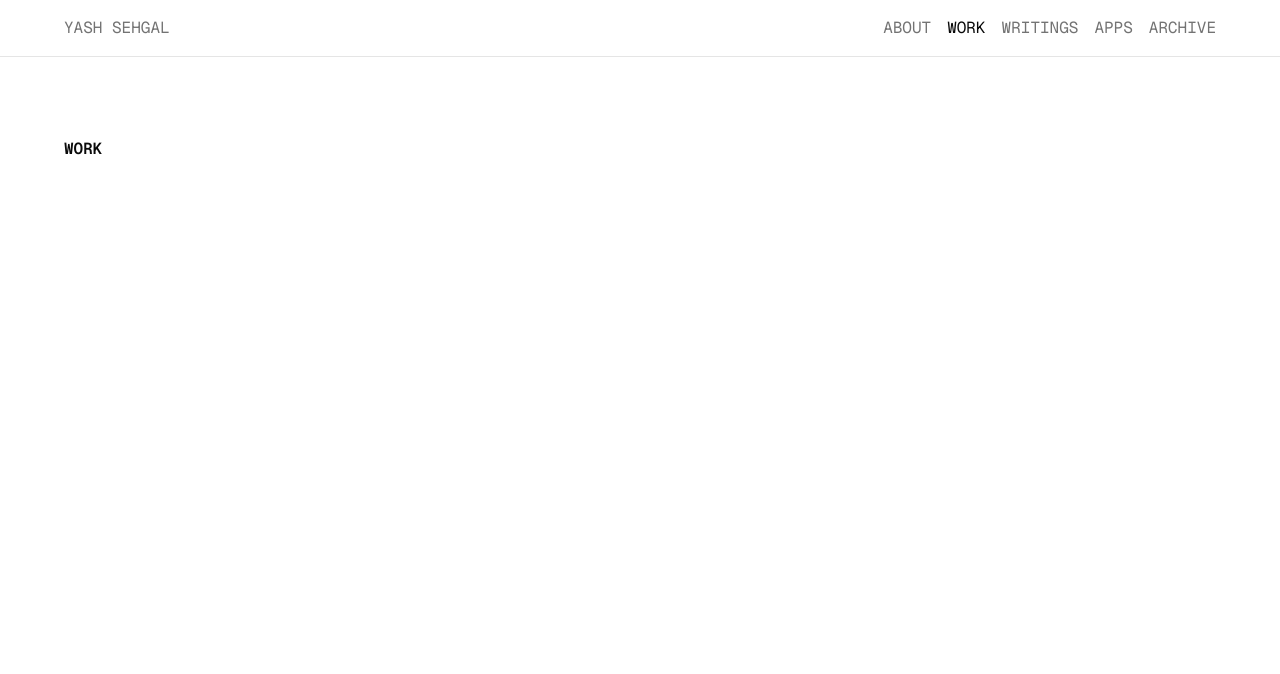
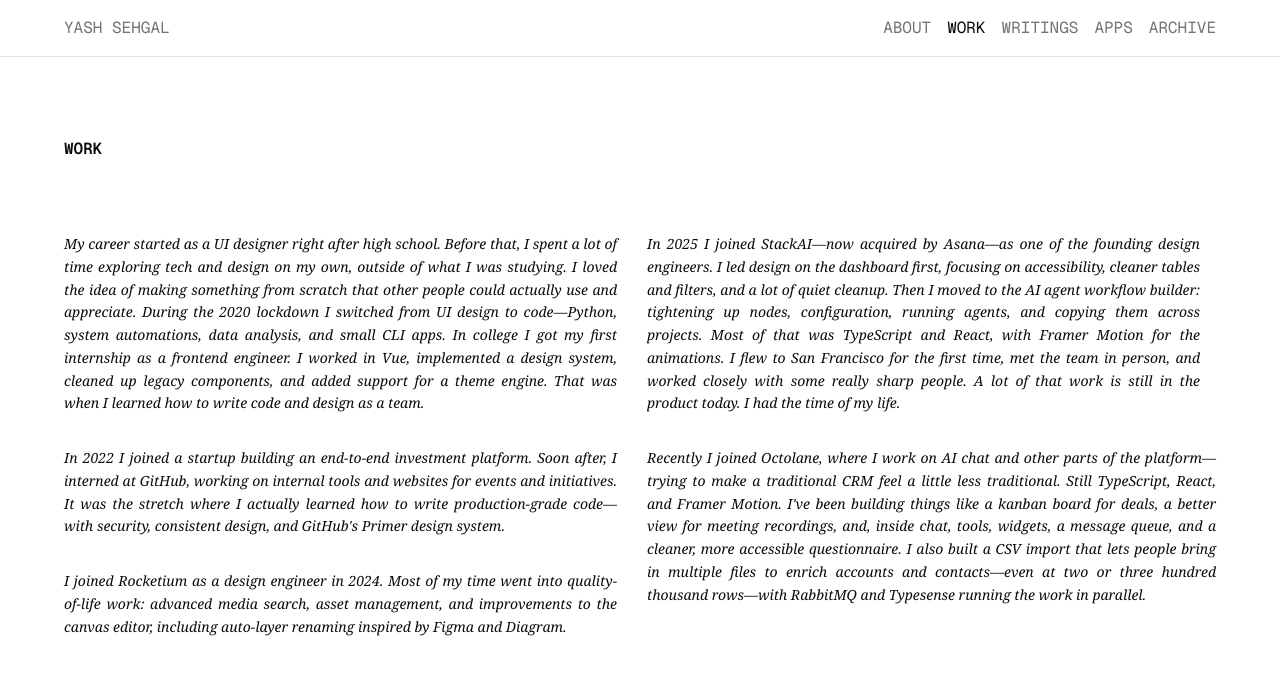
Before and after one commit to yashsehgal/personal-website, a Next.js app: page /work in a window 1280 px wide. Shown: the top 674 px of the page. Built offline with nearby package versions, Linux system fonts and the light colour scheme.

Commit message:
Add WorkExperienceSummarySection component to Work page; include detailed career summary and integrate into layout for enhanced content presentation.

```diff
--- a/app/work/page.tsx
+++ b/app/work/page.tsx
@@ -1,3 +1,4 @@
+import { WorkExperienceSummarySection } from "@/modules/work-page/work-experience-summary-section";
 import { WorkHeaderSection } from "@/modules/work-page/work-header-section";
 
 export default function Work() {
@@ -6,6 +7,9 @@ export default function Work() {
       <div className="mt-20 mb-18">
         <WorkHeaderSection />
       </div>
+      <div>
+        <WorkExperienceSummarySection />
+      </div>
     </div>
   );
 }
--- /dev/null
+++ b/modules/work-page/experience.md
@@ -0,0 +1,11 @@
+My career started as a UI designer right after high school. Before that, I spent a lot of time exploring tech and design on my own, outside of what I was studying. I loved the idea of making something from scratch that other people could actually use and appreciate.
+
+During the 2020 lockdown I switched from UI design to code—Python, system automations, data analysis, and small CLI apps. In college I got my first internship as a frontend engineer. I worked in Vue, implemented a design system, cleaned up legacy components, and added support for a theme engine. That was when I learned how to write code and design as a team.
+
+In 2022 I joined a startup building an end-to-end investment platform. Soon after, I interned at GitHub, working on internal tools and websites for events and initiatives. It was the stretch where I actually learned how to write production-grade code—with security, consistent design, and GitHub's Primer design system all in the mix.
+
+I joined Rocketium as a design engineer in 2024. Most of my time went into quality-of-life work: advanced media search, asset management, and improvements to the canvas editor, including auto-layer renaming inspired by Figma and Diagram.
+
+In 2025 I joined StackAI—now acquired by Asana—as one of the founding design engineers. I led design on the dashboard first, focusing on accessibility, cleaner tables and filters, and a lot of quiet cleanup. Then I moved to the AI agent workflow builder: tightening up nodes, configuration, running agents, and copying them across projects. Most of that was TypeScript and React, with Framer Motion for the animations. I flew to San Francisco for the first time, met the team in person, and worked closely with some really sharp people. A lot of that work is still in the product today. I had the time of my life.
+
+Recently I joined Octolane, where I work on AI chat and other parts of the platform—trying to make a traditional CRM feel a little less traditional. Still TypeScript, React, and Framer Motion. I've been building things like a kanban board for deals, a better view for meeting recordings, and, inside chat, tools, widgets, a message queue, and a cleaner, more accessible questionnaire. I also built a CSV import that lets people bring in multiple files to enrich accounts and contacts—even at two or three hundred thousand rows—with RabbitMQ and Typesense running the work in parallel.
--- /dev/null
+++ b/modules/work-page/work-experience-summary-section.tsx
@@ -0,0 +1,66 @@
+export function WorkExperienceSummarySection() {
+  return (
+    <section
+      aria-label="Work experience summary"
+      className="text-sm font-medium text-justify columns-2 space-y-8 space-x-4 leading-relaxed font-serif italic"
+    >
+      <article>
+        <p>
+          My career started as a UI designer right after high school. Before
+          that, I spent a lot of time exploring tech and design on my own,
+          outside of what I was studying. I loved the idea of making something
+          from scratch that other people could actually use and appreciate.
+          During the 2020 lockdown I switched from UI design to code—Python,
+          system automations, data analysis, and small CLI apps. In college I
+          got my first internship as a frontend engineer. I worked in Vue,
+          implemented a design system, cleaned up legacy components, and added
+          support for a theme engine. That was when I learned how to write code
+          and design as a team.
+        </p>
+      </article>
+      <article>
+        <p>
+          In 2022 I joined a startup building an end-to-end investment platform.
+          Soon after, I interned at GitHub, working on internal tools and
+          websites for events and initiatives. It was the stretch where I
+          actually learned how to write production-grade code—with security,
+          consistent design, and GitHub&apos;s Primer design system.
+        </p>
+      </article>
+      <article>
+        <p>
+          I joined Rocketium as a design engineer in 2024. Most of my time went
+          into quality-of-life work: advanced media search, asset management,
+          and improvements to the canvas editor, including auto-layer renaming
+          inspired by Figma and Diagram.
+        </p>
+      </article>
+      <article>
+        <p>
+          In 2025 I joined StackAI—now acquired by Asana—as one of the founding
+          design engineers. I led design on the dashboard first, focusing on
+          accessibility, cleaner tables and filters, and a lot of quiet cleanup.
+          Then I moved to the AI agent workflow builder: tightening up nodes,
+          configuration, running agents, and copying them across projects. Most
+          of that was TypeScript and React, with Framer Motion for the
+          animations. I flew to San Francisco for the first time, met the team
+          in person, and worked closely with some really sharp people. A lot of
+          that work is still in the product today. I had the time of my life.
+        </p>
+      </article>
+      <article>
+        <p>
+          Recently I joined Octolane, where I work on AI chat and other parts of
+          the platform—trying to make a traditional CRM feel a little less
+          traditional. Still TypeScript, React, and Framer Motion. I&apos;ve
+          been building things like a kanban board for deals, a better view for
+          meeting recordings, and, inside chat, tools, widgets, a message queue,
+          and a cleaner, more accessible questionnaire. I also built a CSV
+          import that lets people bring in multiple files to enrich accounts and
+          contacts—even at two or three hundred thousand rows—with RabbitMQ and
+          Typesense running the work in parallel.
+        </p>
+      </article>
+    </section>
+  );
+}
```
